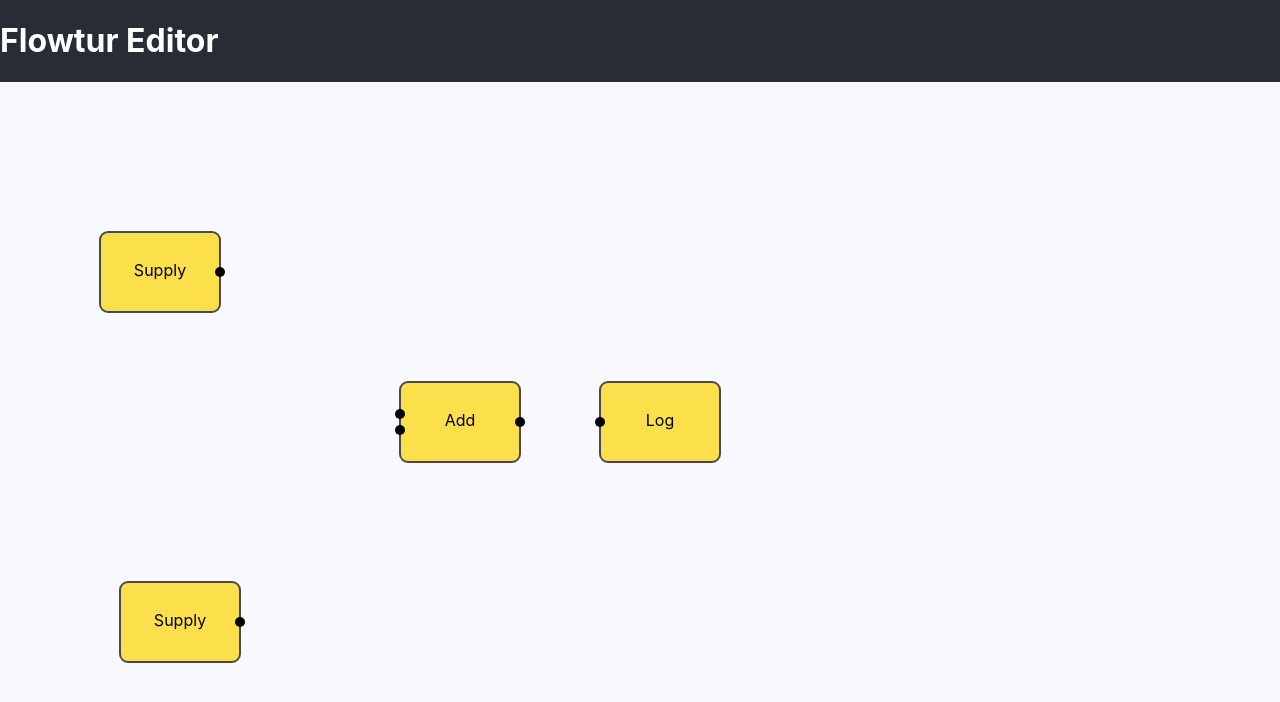
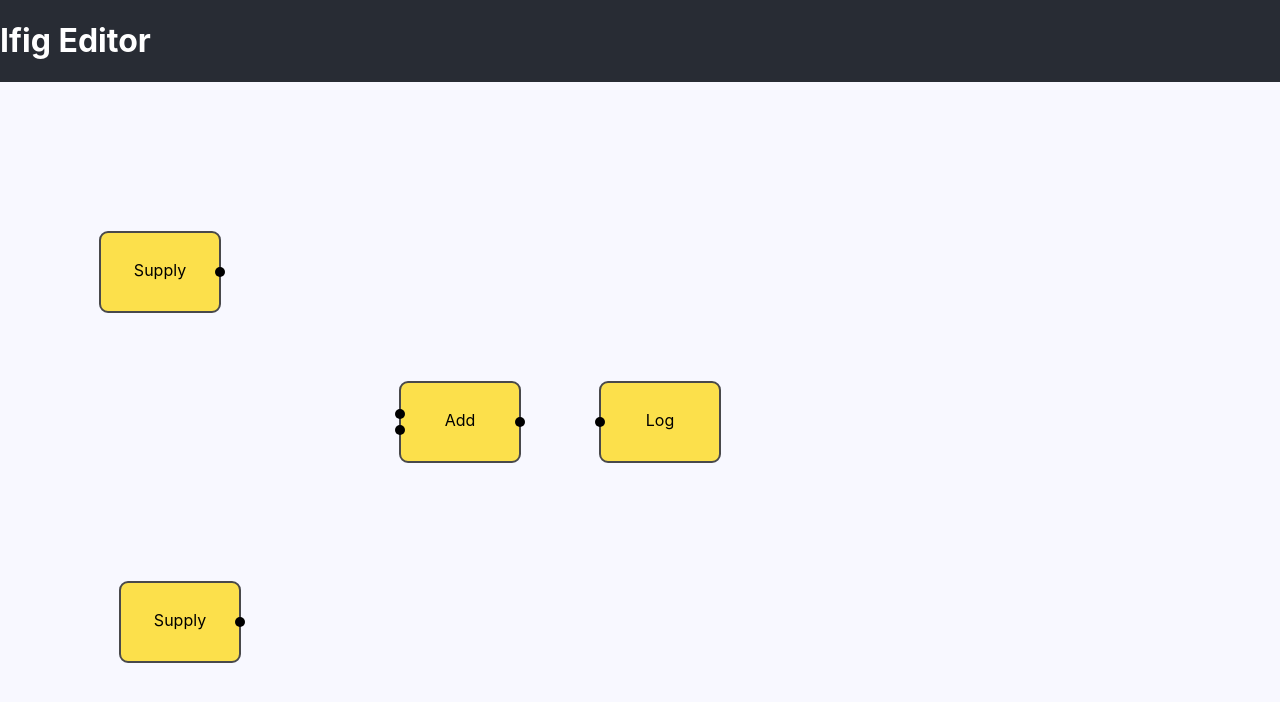
Before and after one commit to zspotter/ifig, a React (Create React App) app: page / in a window 1280 px wide. Shown: the top 702 px of the page. Built offline with nearby package versions, Linux system fonts and the light colour scheme.

Commit message:
Rename project to Ifig
An old english name for ivy.

I think I'll be moving away from the "flow based programming" language.
It seems to get more loaded the more I develop my own designs.

```diff
--- a/package.json
+++ b/package.json
@@ -1,5 +1,5 @@
 {
-  "name": "flowtur",
+  "name": "ifig",
   "version": "0.1.0",
   "private": true,
   "dependencies": {
--- a/public/index.html
+++ b/public/index.html
@@ -19,7 +19,7 @@
       work correctly both with client-side routing and a non-root public URL.
       Learn how to configure a non-root public URL by running `npm run build`.
     -->
-    <title>Fowtur</title>
+    <title>Ifig</title>
   </head>
   <body>
     <noscript>You need to enable JavaScript to run this app.</noscript>
--- a/src/App.js
+++ b/src/App.js
@@ -27,7 +27,7 @@ function App() {
   return (
     <div className="App">
       <h1 className="App-header">
-        Flowtur Editor
+        Ifig Editor
       </h1>
       <Workspace network={NETWORK_MANAGER} />
     </div>
```
Also changed, not shown: 2 other files (tests, documents, lock files or other folders).
